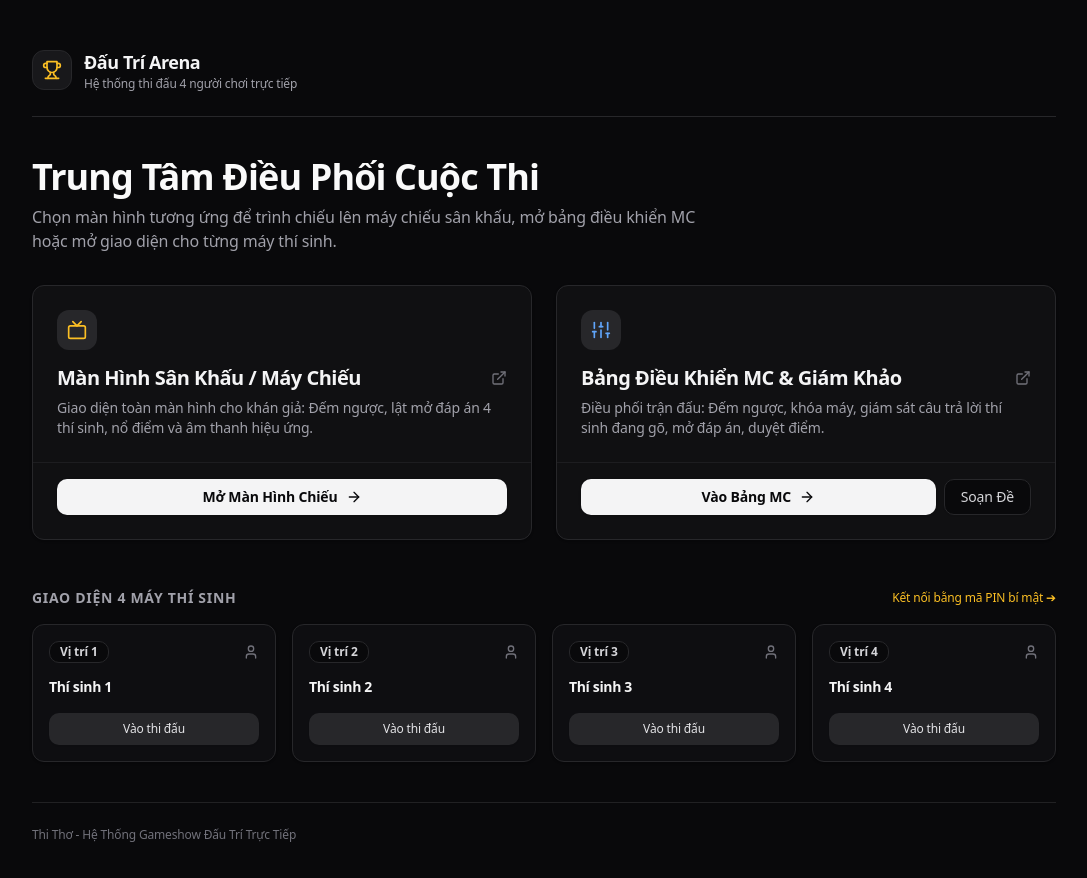
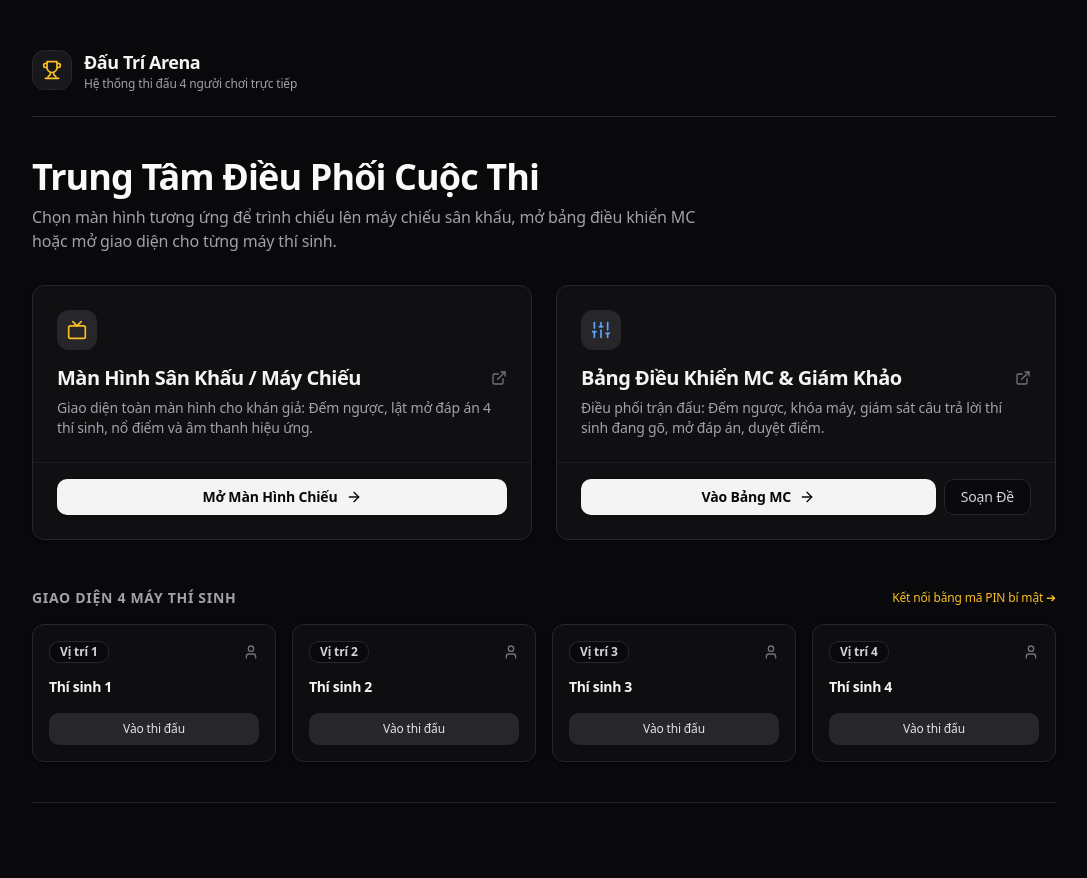
Before and after one commit to mm4you/thitho, a Next.js app: page / in a window 1280 px wide. Shown: the top 878 px of the page, without its empty margins (96-1183 px from the left). Built offline with nearby package versions, Linux system fonts and the light colour scheme.

Commit message:
style: xoa bo dong text thi tho o footer va layout

```diff
--- a/src/app/layout.tsx
+++ b/src/app/layout.tsx
@@ -2,8 +2,8 @@ import type { Metadata } from "next";
 import "./globals.css";
 
 export const metadata: Metadata = {
-  title: "Đường Lên Đỉnh Tri Thức - Hệ Thống Gameshow Đấu Trí",
-  description: "Hệ thống thi đấu 4 người chơi trực tiếp chuẩn format Olympia với bảng điều khiển MC và màn hình máy chiếu",
+  title: "Đấu Trí Arena",
+  description: "Hệ thống thi đấu 4 người chơi trực tiếp",
 };
 
 export default function RootLayout({
@@ -12,8 +12,8 @@ export default function RootLayout({
   children: React.ReactNode;
 }>) {
   return (
-    <html lang="vi">
-      <body className="antialiased min-h-screen bg-gradient-to-br from-[#060b18] via-[#0d1b3a] to-[#080d1f] text-slate-100">
+    <html lang="vi" className="dark">
+      <body className="antialiased min-h-screen bg-zinc-950 text-zinc-100">
         {children}
       </body>
     </html>
--- a/src/app/page.tsx
+++ b/src/app/page.tsx
@@ -133,10 +133,8 @@ export default function HomePage() {
         </div>
       </div>
 
-      {/* Footer */}
-      <footer className="w-full max-w-5xl border-t border-zinc-800/80 pt-6 flex items-center justify-between text-xs text-zinc-500">
-        <p>Thi Thơ - Hệ Thống Gameshow Đấu Trí Trực Tiếp</p>
-      </footer>
+      {/* Footer sạch sẽ */}
+      <footer className="w-full max-w-5xl border-t border-zinc-800/80 pt-6"></footer>
     </main>
   );
 }
```
